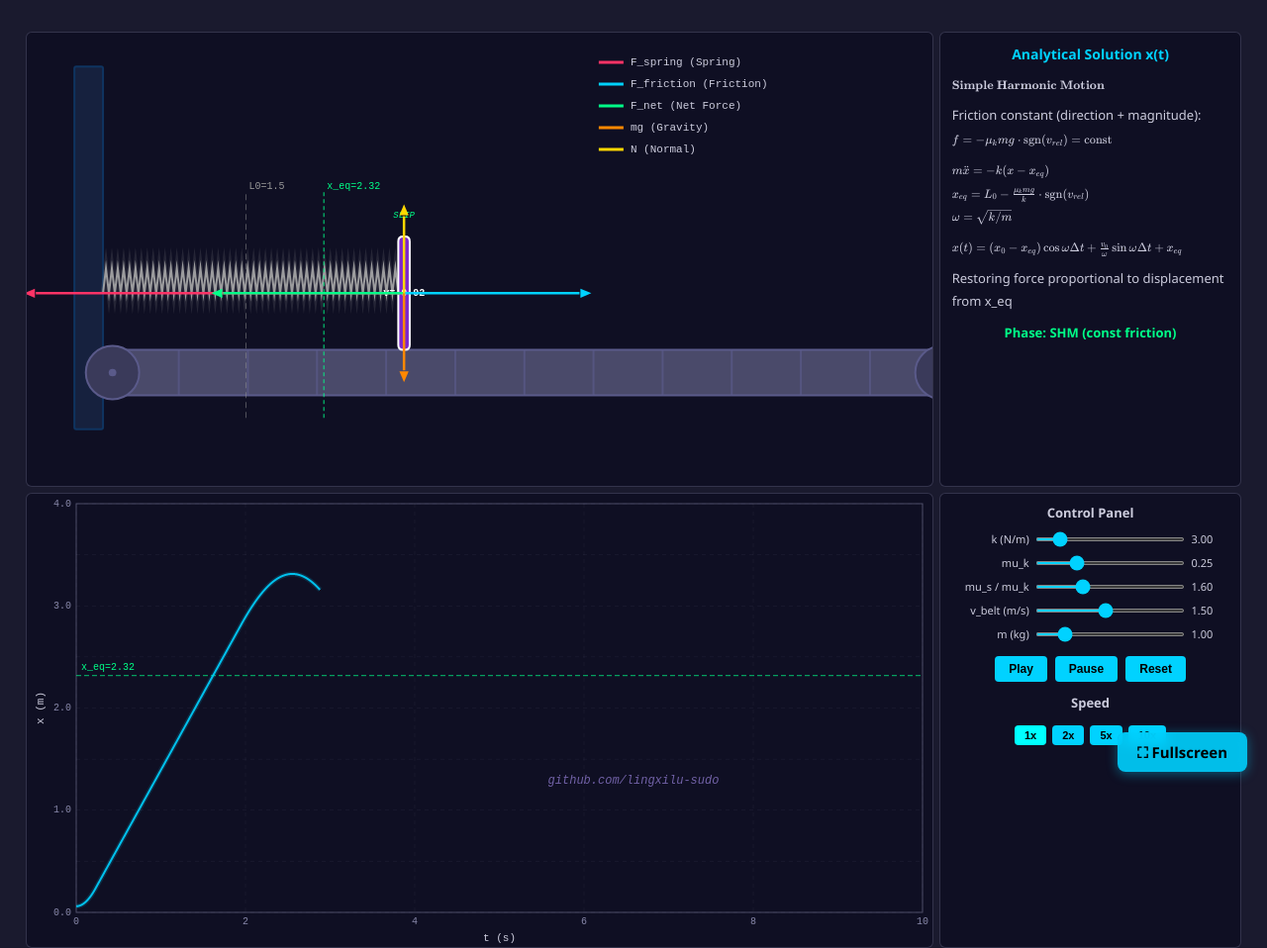
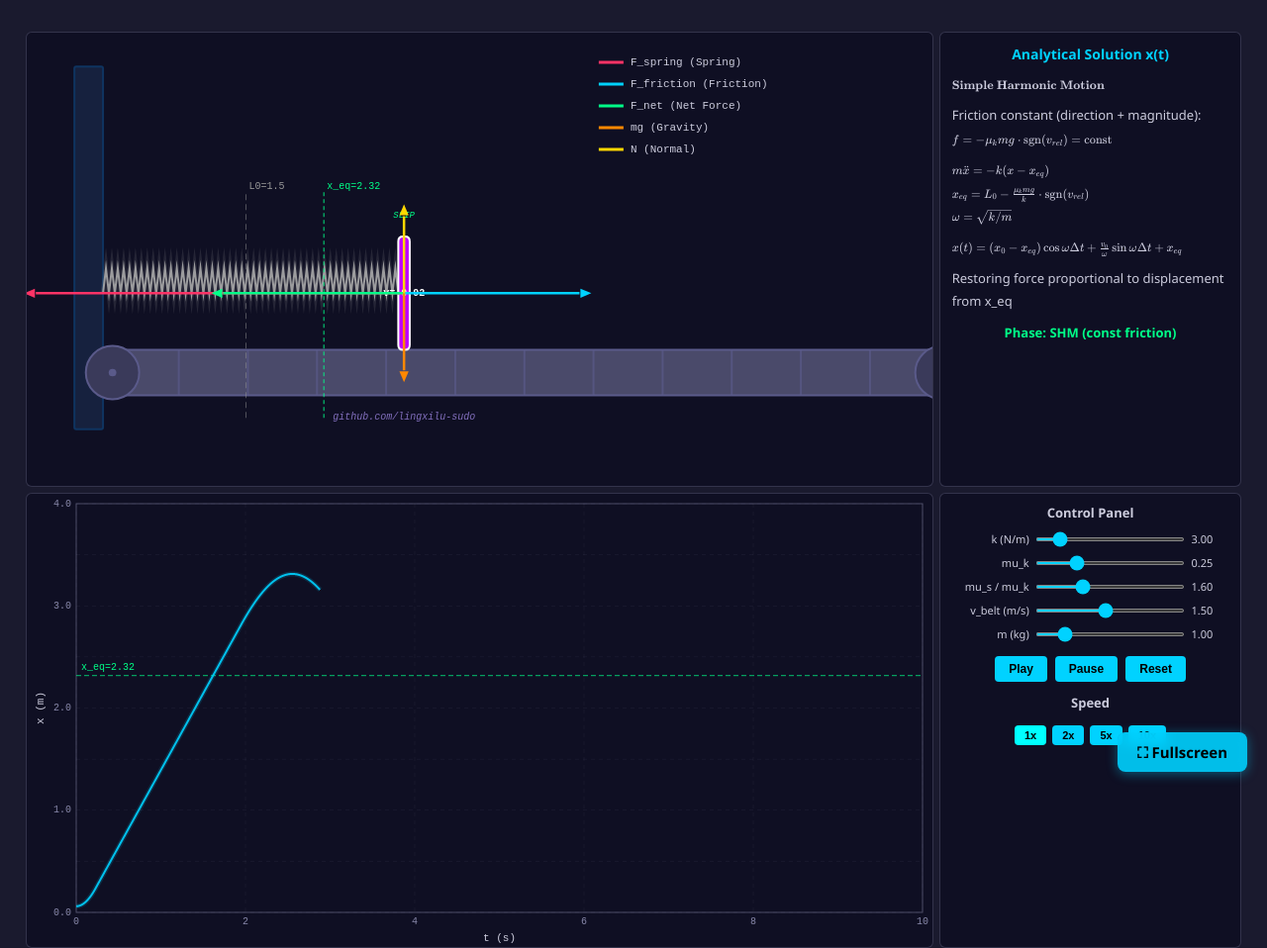
Before and after one commit to lingxilu-sudo/dynamics, a plain HTML site: page web/index.html in a window 1280 px wide. Shown: the whole page at 99% size. Drawn offline with nearby package versions, Linux system fonts and the light colour scheme.

Commit message:
Fix: block color #BF00FF, watermark follows block, KaTeX iPad compatibility

```diff
--- a/web/formula.js
+++ b/web/formula.js
@@ -67,7 +67,7 @@ class FormulaPanel {
     const frictionless = params.mu_k < 0.001;
     if (frictionless) {
       this._render([
-        '$\\bf{Simple\\ Harmonic\\ Motion}$',
+        '$\\textbf{Simple\\ Harmonic\\ Motion}$',
         '',
         'Frictionless (\\u03BC_k = 0):',
         '$m\\ddot{x} = -k(x - L_0)$',
@@ -82,7 +82,7 @@ class FormulaPanel {
       ], 'Phase: SHM (\u03BC_k = 0)');
     } else {
       this._render([
-        '$\\bf{Simple\\ Harmonic\\ Motion}$',
+        '$\\textbf{Simple\\ Harmonic\\ Motion}$',
         '',
         'Friction constant (direction + magnitude):',
         '$f = -\\mu_k mg \\cdot \\mathrm{sgn}(v_{rel}) = \\mathrm{const}$',
@@ -100,7 +100,7 @@ class FormulaPanel {
 
   _showStuck() {
     this._render([
-      '$\\bf{Stuck\\ Phase\\ (Static\\ Friction)}$',
+      '$\\textbf{Stuck\\ Phase\\ (Static\\ Friction)}$',
       '',
       'Block moves with belt:',
       '$v(t) = v_{belt}$',
@@ -114,7 +114,7 @@ class FormulaPanel {
 
   _showSliding() {
     this._render([
-      '$\\bf{Sliding\\ Phase\\ (Kinetic\\ Friction)}$',
+      '$\\textbf{Sliding\\ Phase\\ (Kinetic\\ Friction)}$',
       '',
       '$m\\ddot{x} = -k(x - L_0) - \\mu_k mg\\cdot\\mathrm{sgn}(v_{rel})$',
       '',
@@ -131,7 +131,7 @@ class FormulaPanel {
 
   _showCollision() {
     this._render([
-      '$\\bf{Wall\\ Collision}$',
+      '$\\textbf{Wall\\ Collision}$',
       '',
       'Perfectly inelastic:',
       '$v(t^+) = 0$',
--- a/web/index.html
+++ b/web/index.html
@@ -152,19 +152,6 @@ canvas { display: block; width: 100%; height: 100%; }
 .speed-btn:hover { background: #00FFFF; }
 .speed-btn.active { background: #00FFFF; }
 
-/* Watermark */
-#watermark {
-  position: fixed;
-  bottom: 4px;
-  left: 50%;
-  transform: translateX(-50%);
-  font-size: 12px;
-  font-style: italic;
-  color: #B399FF;
-  opacity: 0.6;
-  font-family: monospace;
-  pointer-events: none;
-}
 </style>
 </head>
 <body>
@@ -221,7 +208,6 @@ canvas { display: block; width: 100%; height: 100%; }
     </div>
   </div>
 </div>
-<div id="watermark">github.com/lingxilu-sudo</div>
 <button id="btn-fullscreen" title="Fullscreen (F11)" style="position:fixed;bottom:20px;right:20px;z-index:9999;background:rgba(0,210,255,0.9);color:#000;border:none;border-radius:8px;padding:10px 20px;font-weight:bold;font-size:15px;cursor:pointer;font-family:inherit;backdrop-filter:blur(6px);transition:all .2s;box-shadow:0 2px 12px rgba(0,210,255,0.4);" onmouseover="this.style.background='#00FFFF';this.style.transform='scale(1.05)';this.style.boxShadow='0 4px 20px rgba(0,255,255,0.5)'" onmouseout="this.style.background='rgba(0,210,255,0.9)';this.style.transform='scale(1)';this.style.boxShadow='0 2px 12px rgba(0,210,255,0.4)'">&#x26F6; Fullscreen</button>
 
 <script src="physics.js"></script>
--- a/web/renderer.js
+++ b/web/renderer.js
@@ -10,7 +10,7 @@ const C_WALL_FILL = '#16213E';
 const C_WALL_EDGE = '#0F3460';
 const C_BELT = '#4A4A6A';
 const C_BELT_STRIPE = '#5A5A8A';
-const C_BLOCK = '#7D26CD';
+const C_BLOCK = '#BF00FF';
 const C_BLOCK_EDGE = '#FFFFFF';
 const C_FORCE_SPRING = '#FF3366';
 const C_FORCE_FRICTION = '#00D2FF';
@@ -78,6 +78,7 @@ class SceneRenderer {
     this._drawMarkers(ctx, state, params);
     this._drawLegend(ctx);
     this._drawCollision(ctx, state);
+    this._drawWatermark(ctx, state);
     ctx.restore();
   }
 
@@ -344,6 +345,22 @@ class SceneRenderer {
     }
   }
 
+  _drawWatermark(ctx, state) {
+    // 水印跟随方块位置
+    const block_cx = WALL_X + WALL_W + state.x;
+    const wm_x = block_cx;
+    const wm_y = BELT_Y0 - 0.15;
+    const [px, py] = this._toPixel(wm_x, wm_y);
+    ctx.save();
+    ctx.fillStyle = '#B399FF';
+    ctx.font = `italic ${Math.max(10, this._scaleX(0.055))}px monospace`;
+    ctx.globalAlpha = 0.7;
+    ctx.textAlign = 'center';
+    ctx.textBaseline = 'top';
+    ctx.fillText('github.com/lingxilu-sudo', px, py);
+    ctx.restore();
+  }
+
   _drawCollision(ctx, state) {
     if (state.has_collision && state.collision_timer > 0) {
       const alpha = Math.min(1.0, state.collision_timer);
```
